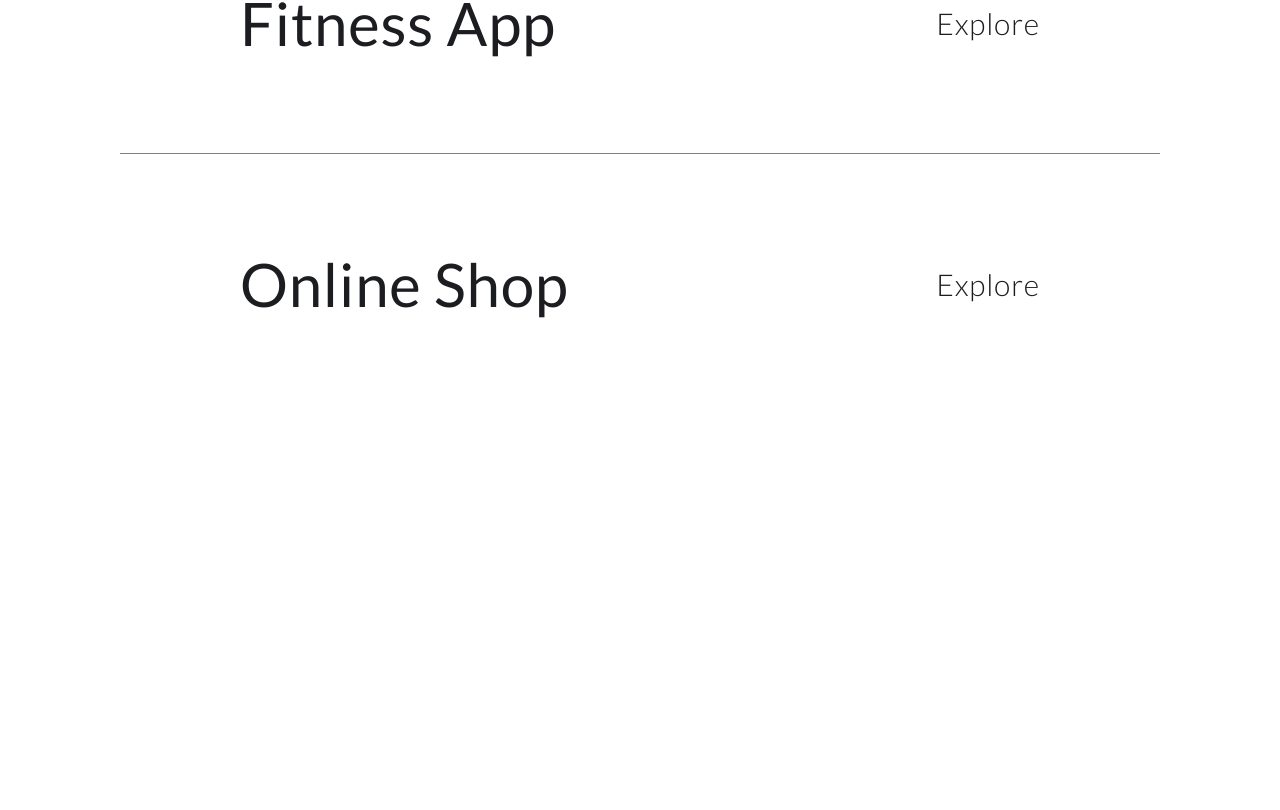
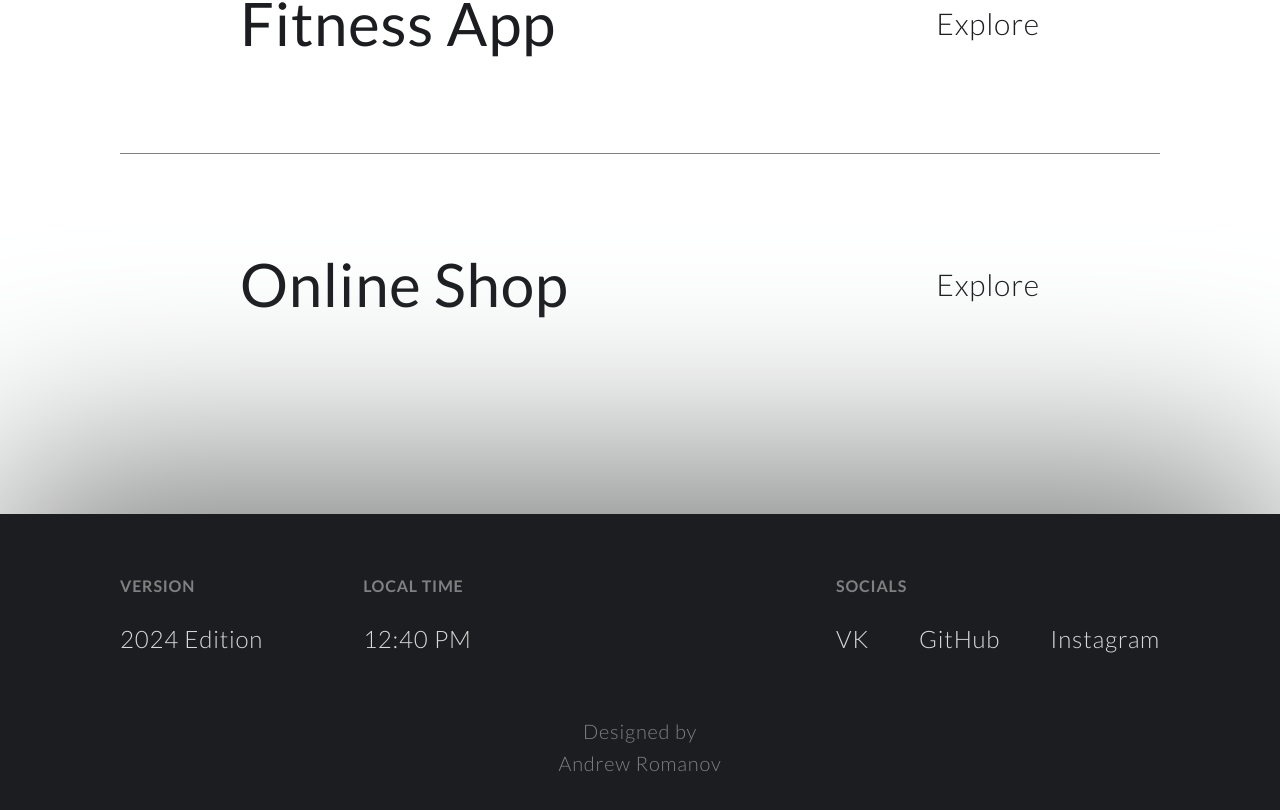
Before and after one commit to PICKLEGENT/ar23-portfolio-website, a React (Vite) app: page / in a window 1280 px wide. Shown: the part 2068-2878 px from the top of the page. Before the commit the page ends 2582 px from the top, so only its background shows below. Built offline with nearby package versions, Linux system fonts and the light colour scheme.

Commit message:
Footer Component Done

```diff
--- a/src/components/Footer.tsx
+++ b/src/components/Footer.tsx
@@ -1,6 +1,28 @@
 const Footer = () => {
     return (
-        <div>Footer</div>
+        <footer className="bg-primary-black">
+            <section className="mx-120 pb-60">
+                <div className="flex justify-between items-center">
+                    <div className="flex justify-start my-60">
+                        <div>
+                            <p className="mb-25 uppercase font-bold text-primary-grey">version</p>
+                            <p className="font-light text-2xl text-primary-white">2024 Edition</p>
+                        </div>
+                        <div className="mx-100">
+                            <p className="mb-25 uppercase font-bold text-primary-grey">local time</p>
+                            <p className="font-light text-2xl text-primary-white">12:40 PM</p>
+                        </div>
+                    </div>
+                    <div>
+                        <p className="mb-25 uppercase font-bold text-primary-grey">socials</p>
+                        <a href='https://vk.com/s_k_i_b_i_d_i' target="_blank" className="font-light text-2xl text-primary-white">VK</a>
+                        <a href='https://github.com/PICKLEGENT' className="mx-50 font-light text-2xl text-primary-white">GitHub</a>
+                        <a href='https://www.instagram.com/picklegent?igsh=Ymt3N3o5dWpnYm5u&utm_source=qr' className="font-light text-2xl text-primary-white">Instagram</a>
+                    </div>
+                </div>
+                <p className="text-center font-light text-xl text-primary-grey leading-relaxed">Designed by<br /> Andrew Romanov</p>
+            </section>
+        </footer>
     )
 }
 
--- a/src/components/HomeProjectCard.tsx
+++ b/src/components/HomeProjectCard.tsx
@@ -3,7 +3,7 @@ import { HomeProjectCardProps } from "../types"
 
 const HomeProjectCard = ({ title }: HomeProjectCardProps) => {
     return (
-        <Link to='/' className="flex justify-between items-center border-t border-primary-grey text-primary-black">
+        <Link to='/project' className="flex justify-between items-center border-t border-primary-grey text-primary-black">
             <h1 className="mx-120 my-100 text-6xl">{title}</h1>
             <p className="mx-120 font-light text-3xl">Explore</p>
         </Link>
--- a/src/components/Navbar.tsx
+++ b/src/components/Navbar.tsx
@@ -5,7 +5,7 @@ const Navbar = () => {
         <nav className="flex justify-center items-center text-lg">
             <Link to='/' >About me</Link>
             <Link to='/' className="mx-60">Portfolio</Link>
-            <Link to='/' >Contact</Link>
+            <Link to='/contact' >Contact</Link>
         </nav>
     )
 }
--- a/src/index.css
+++ b/src/index.css
@@ -26,3 +26,7 @@ button {
 ::-webkit-scrollbar {
 	display: none;
 }
+
+footer {
+	filter: drop-shadow(0 -50px 100px rgba(127, 129, 128, 1));
+}
--- a/src/pages/Home.tsx
+++ b/src/pages/Home.tsx
@@ -1,4 +1,4 @@
-import { Banner, CustomHeading, Header, HomeProjectCard, SmallInfo } from "../components"
+import { Banner, CustomHeading, Footer, Header, HomeProjectCard, SmallInfo } from "../components"
 import { listOfWorks } from "../constants"
 
 const Home = () => {
@@ -14,6 +14,7 @@ const Home = () => {
                         <HomeProjectCard key={work} title={work} />
                     ))}
                 </section>
+                <Footer />
             </main>
         </>
     )
```
